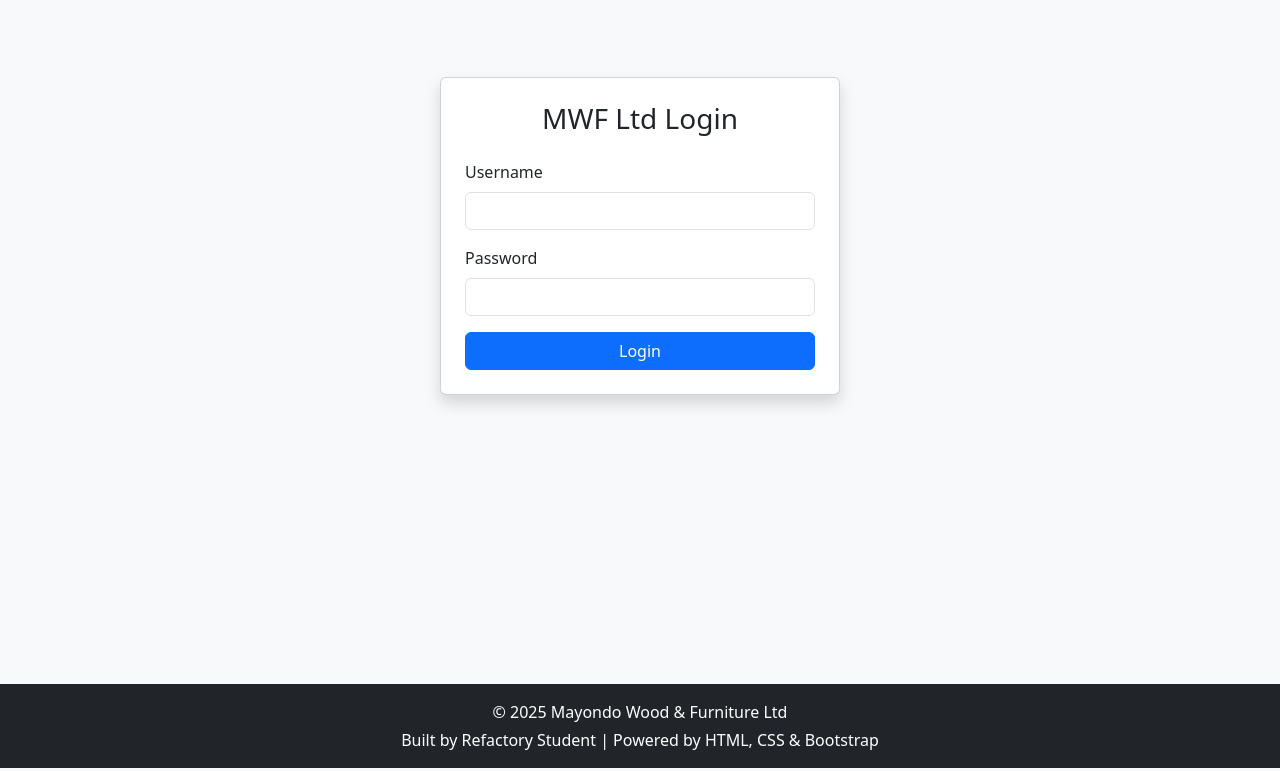
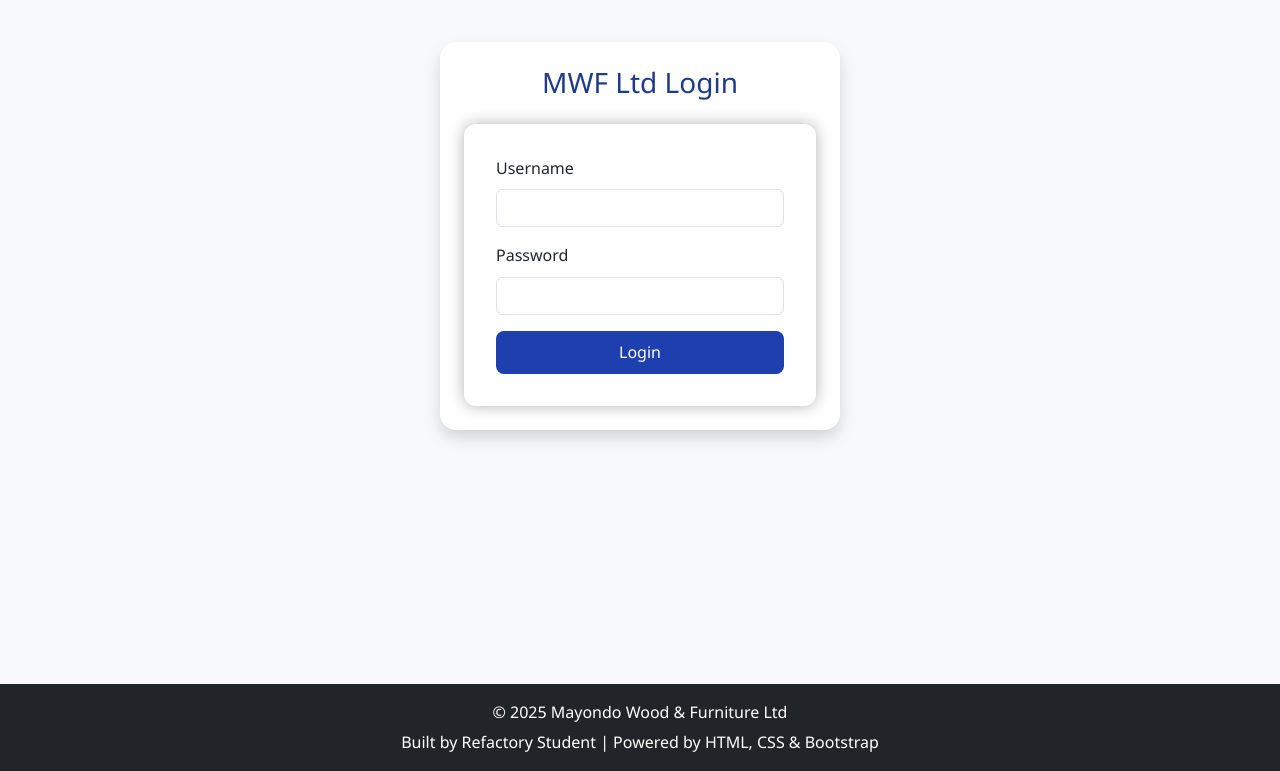
Before and after one commit to Aumo-Tracy/CSE-Project, a plain HTML site: page index.html in a window 1280 px wide. Shown: the part 164-935 px from the top of the page. Drawn offline with nearby package versions, Linux system fonts and the light colour scheme.

Commit message:
fixed CSS path and folder case

```diff
--- a/index.html
+++ b/index.html
@@ -9,7 +9,7 @@
   <link href="https://cdn.jsdelivr.net/npm/bootstrap@5.3.0/dist/css/bootstrap.min.css" rel="stylesheet"/>
 
   <!-- Custom Styles -->
-  <link rel="stylesheet" href="css/styles.css">
+  <link rel="stylesheet" href="CSS/styles.css">
 </head>
 <body class="bg-light">
 
```
Also changed, not shown: dashboard.html (+1 -1 lines), report.html (+1 -1 lines), sales.html (+1 -1 lines), stock.html (+1 -1 lines), CSS/styles.css (renamed from CSS/style.css).
